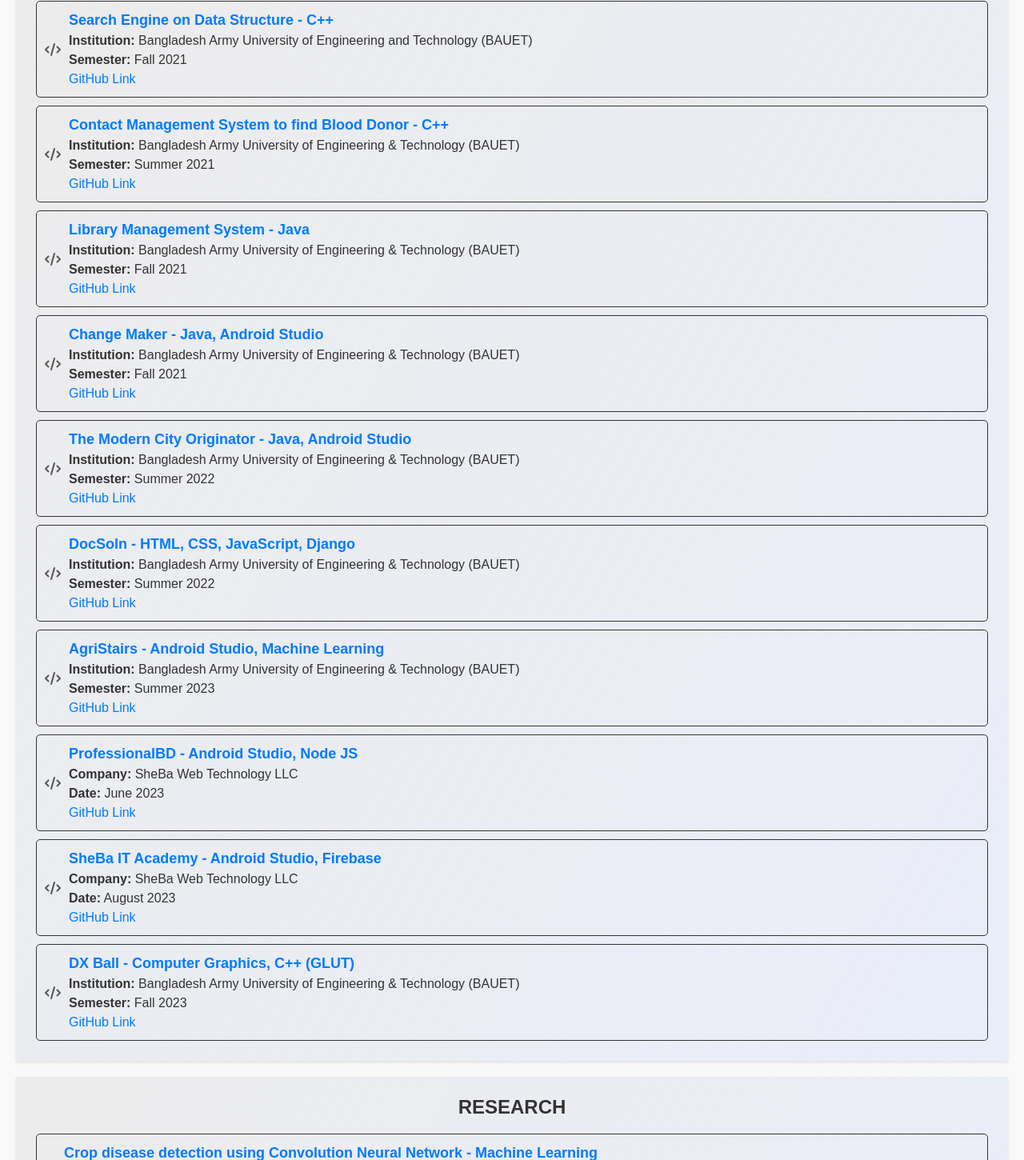
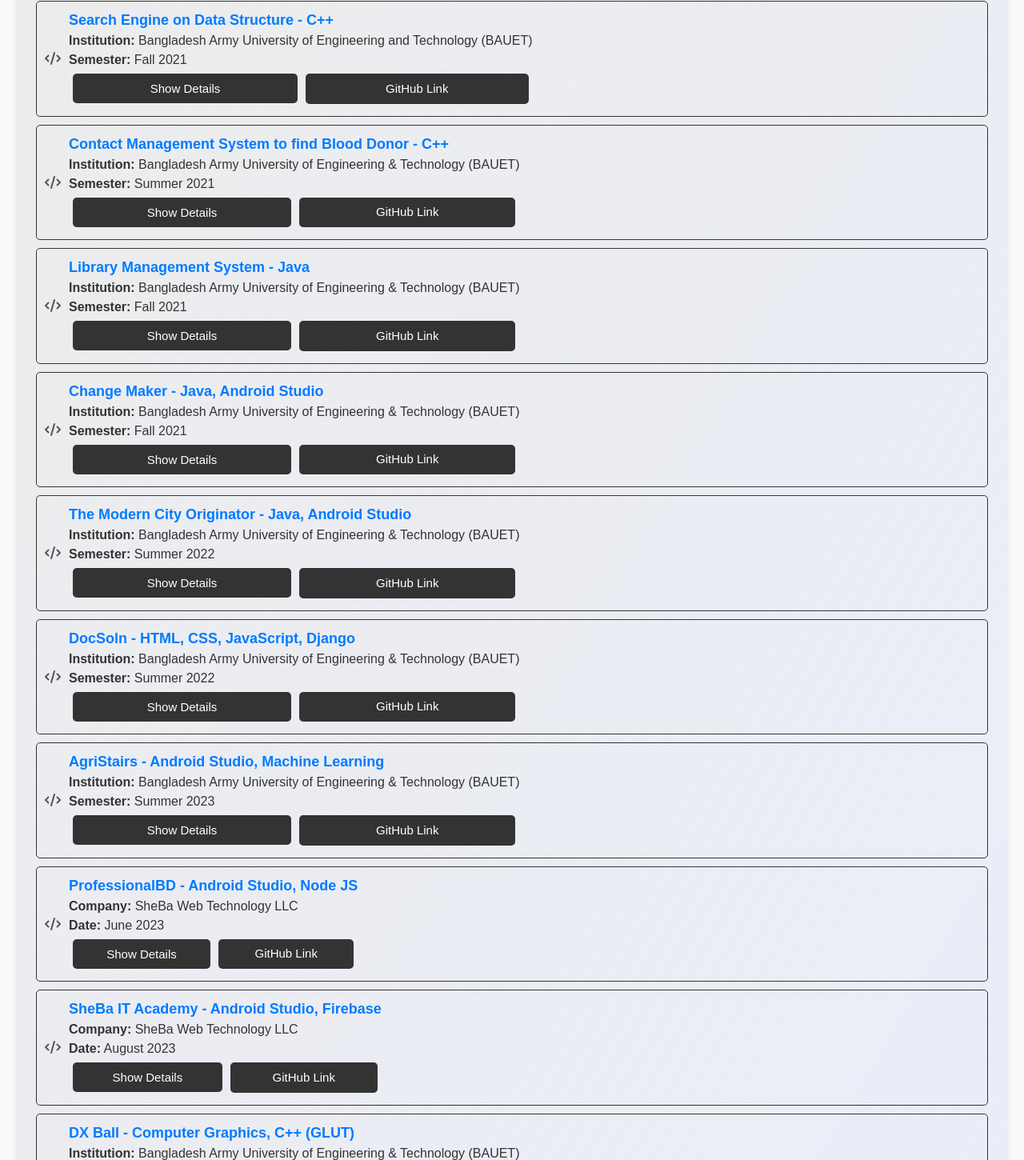
Before and after one commit to ARisHere/MyProtfolio, a plain HTML site: page index.html in a window 1280 px wide. Shown: the part 1350-2800 px from the top of the page at 80% size. Drawn offline with nearby package versions, Linux system fonts and the light colour scheme.

Commit message:
details update

```diff
--- a/index.html
+++ b/index.html
@@ -372,13 +372,56 @@
       .project-item p {
         margin: 0;
       }
+
       .project-item a {
-        color: #007bff;
+        color: white;
+        background-color: #333;
+        padding: 7.5px; /* Increased padding for better visibility */
+        border: none;
+        border-radius: 5px;
+        margin: 5px;
         text-decoration: none;
+        cursor: pointer;
+        width: 100%; /* Full width for consistency */
+        text-align: center;
+        font-size: 15px; /* Uniform text size */
+        box-sizing: border-box; /* Ensures padding and border are included in the width and height */
       }
-      .project-item a:hover {
-        text-decoration: underline;
+
+      .details-toggle {
+        color: white;
+        background-color: #333;
+        padding: 10px; /* Increased padding for better visibility */
+        border: none;
+        border-radius: 5px;
+        margin: 5px;
+        text-decoration: none;
+        cursor: pointer;
+        width: 100%; /* Full width for consistency */
+        text-align: center;
+        font-size: 15px; /* Uniform text size */
+        box-sizing: border-box; /* Ensures padding and border are included in the width and height */
       }
+
+      .project-item a:hover,
+      .details-toggle:hover {
+        background-color: #007bff;
+      }
+
+      .project-actions {
+        display: flex;
+        align-items: center;
+        justify-content: space-between; /* Space out the items evenly */
+        margin-top: 0;
+      }
+
+      .project-details {
+        margin-top: 10px;
+        border-top: 1px solid #333;
+        padding-top: 10px;
+      }
+
+
       /* Research Styles */
       .research-container {
         display: flex;
@@ -478,6 +521,7 @@
         margin: 0;
       }
 
+
       .justified {
             text-align: justify;
         }
@@ -510,6 +554,9 @@
       </div>
       <nav class="navigation">
         <ul>
+          <li id="phone-number">
+            <a href="tel:+8801739-411518" class="contact-link">+8801739-411518</a>
+          </li>
           <li>
             <a href="mailto:go2arahad@gmail.com" class="contact-link">E-mail</a>
           </li>
@@ -534,9 +581,6 @@
               href="https://drive.google.com/drive/folders/1RouYyynrA4Woqlj8uErSA9HIM0h6vaGp"
               target="_blank"
               class="cv-link">Download CV</a>
-          </li>
-          <li id="phone-number">
-            <a href="tel:+8801739-411518" class="contact-link">+8801739-411518</a>
           </li>
         </ul>
       </nav>
@@ -634,6 +678,7 @@
         </div>
       </section>
 
+
       <section id="projects" class="section">
         <h2>PROJECTS</h2>
         <div class="projects-container">
@@ -641,171 +686,161 @@
             <i class="fa fa-code"></i>
             <div>
               <h3>Search Engine on Data Structure - C++</h3>
-              <p>
-                <strong>Institution:</strong> Bangladesh Army University of
-                Engineering and Technology (BAUET)
-              </p>
+              <p><strong>Institution:</strong> Bangladesh Army University of Engineering and Technology (BAUET)</p>
               <p><strong>Semester:</strong> Fall 2021</p>
-              <p>
-                <a
-                  href="https://github.com/ARisHere/Search-Player"
-                  target="_blank"
-                  >GitHub Link</a
-                >
-              </p>
+              <div class="project-actions">
+                <button class="details-toggle">Show Details</button>
+                <a href="https://github.com/ARisHere/Search-Player" target="_blank">GitHub Link</a>
+              </div>
+              <div class="project-details" style="display: none;">
+                <p class="justified"><strong>Details:</strong> This project is a search engine implemented using data structures. It provides functionalities like adding, removing, and searching for data based on various criteria.</p>
+              </div>
             </div>
           </div>
+
           <div class="project-item">
             <i class="fa fa-code"></i>
             <div>
               <h3>Contact Management System to find Blood Donor - C++</h3>
-              <p>
-                <strong>Institution:</strong> Bangladesh Army University of
-                Engineering & Technology (BAUET)
-              </p>
+              <p><strong>Institution:</strong> Bangladesh Army University of Engineering & Technology (BAUET)</p>
               <p><strong>Semester:</strong> Summer 2021</p>
-              <p>
-                <a
-                  href="https://github.com/ARisHere/Blood-Doner-Management-System"
-                  target="_blank"
-                  >GitHub Link</a
-                >
-              </p>
+              <div class="project-actions">
+                <button class="details-toggle">Show Details</button>
+                <a href="https://github.com/ARisHere/Blood-Doner-Management-System" target="_blank">GitHub Link</a>
+              </div>
+              <div class="project-details" style="display: none;">
+                <p class="justified"><strong>Details:</strong> This project is a contact management system designed to help locate blood donors. It includes features like adding, removing, and searching for contacts based on various criteria.</p>
+              </div>
             </div>
           </div>
+
           <div class="project-item">
             <i class="fa fa-code"></i>
             <div>
               <h3>Library Management System - Java</h3>
-              <p>
-                <strong>Institution:</strong> Bangladesh Army University of
-                Engineering & Technology (BAUET)
-              </p>
+              <p><strong>Institution:</strong> Bangladesh Army University of Engineering & Technology (BAUET)</p>
               <p><strong>Semester:</strong> Fall 2021</p>
-              <p>
-                <a
-                  href="https://github.com/ARisHere/Library-Management-System"
-                  target="_blank"
-                  >GitHub Link</a
-                >
-              </p>
+              <div class="project-actions">
+                <button class="details-toggle">Show Details</button>
+                <a href="https://github.com/ARisHere/Library-Management-System" target="_blank">GitHub Link</a>
+              </div>
+              <div class="project-details" style="display: none;">
+                <p class="justified"><strong>Details:</strong> This project is a library management system that helps in managing the books in a library. It includes features such as adding new books, removing old ones, and searching for books by title or author.</p>
+              </div>
             </div>
           </div>
+
           <div class="project-item">
             <i class="fa fa-code"></i>
             <div>
               <h3>Change Maker - Java, Android Studio</h3>
-              <p>
-                <strong>Institution:</strong> Bangladesh Army University of
-                Engineering & Technology (BAUET)
-              </p>
+              <p><strong>Institution:</strong> Bangladesh Army University of Engineering & Technology (BAUET)</p>
               <p><strong>Semester:</strong> Fall 2021</p>
-              <p>
-                <a
-                  href="https://github.com/ARisHere/Change-Maker"
-                  target="_blank"
-                  >GitHub Link</a
-                >
-              </p>
+              <div class="project-actions">
+                <button class="details-toggle">Show Details</button>
+                <a href="https://github.com/ARisHere/Change-Maker" target="_blank">GitHub Link</a>
+              </div>
+              <div class="project-details" style="display: none;">
+                <p class="justified"><strong>Details:</strong> This project is an Android application that helps users calculate the change to be returned after a transaction. It provides an easy interface to input the transaction amount and payment received.</p>
+              </div>
             </div>
           </div>
+
           <div class="project-item">
             <i class="fa fa-code"></i>
             <div>
               <h3>The Modern City Originator - Java, Android Studio</h3>
-              <p>
-                <strong>Institution:</strong> Bangladesh Army University of
-                Engineering & Technology (BAUET)
-              </p>
+              <p><strong>Institution:</strong> Bangladesh Army University of Engineering & Technology (BAUET)</p>
               <p><strong>Semester:</strong> Summer 2022</p>
-              <p>
-                <a
-                  href="https://github.com/ARisHere/The-Modern-city-Originator"
-                  target="_blank"
-                  >GitHub Link</a
-                >
-              </p>
+              <div class="project-actions">
+                <button class="details-toggle">Show Details</button>
+                <a href="https://github.com/ARisHere/The-Modern-city-Originator" target="_blank">GitHub Link</a>
+              </div>
+              <div class="project-details" style="display: none;">
+                <p class="justified"><strong>Details:</strong> This project is an Android application that simulates the development of a modern city. Users can design city layouts, manage resources, and simulate city growth over time.</p>
+              </div>
             </div>
           </div>
+
           <div class="project-item">
             <i class="fa fa-code"></i>
             <div>
               <h3>DocSoln - HTML, CSS, JavaScript, Django</h3>
-              <p>
-                <strong>Institution:</strong> Bangladesh Army University of
-                Engineering & Technology (BAUET)
-              </p>
+              <p><strong>Institution:</strong> Bangladesh Army University of Engineering & Technology (BAUET)</p>
               <p><strong>Semester:</strong> Summer 2022</p>
-              <p>
-                <a href="https://github.com/ARisHere/Docsoln" target="_blank"
-                  >GitHub Link</a
-                >
-              </p>
+              <div class="project-actions">
+                <button class="details-toggle">Show Details</button>
+                <a href="https://github.com/ARisHere/Docsoln" target="_blank">GitHub Link</a>
+              </div>
+              <div class="project-details" style="display: none;">
+                <p class="justified"><strong>Details:</strong> This project is a web application for managing documents. It includes features such as uploading, searching, and organizing documents based on different categories and tags.</p>
+              </div>
             </div>
           </div>
+
           <div class="project-item">
             <i class="fa fa-code"></i>
             <div>
               <h3>AgriStairs - Android Studio, Machine Learning</h3>
-              <p>
-                <strong>Institution:</strong> Bangladesh Army University of
-                Engineering & Technology (BAUET)
-              </p>
+              <p><strong>Institution:</strong> Bangladesh Army University of Engineering & Technology (BAUET)</p>
               <p><strong>Semester:</strong> Summer 2023</p>
-              <p>
-                <a href="https://github.com/ARisHere/AgriStairs" target="_blank"
-                  >GitHub Link</a
-                >
-              </p>
+              <div class="project-actions">
+                <button class="details-toggle">Show Details</button>
+                <a href="https://github.com/ARisHere/AgriStairs" target="_blank">GitHub Link</a>
+              </div>
+              <div class="project-details" style="display: none;">
+                <p class="justified"><strong>Details:</strong> This project is an Android application that uses machine learning to assist farmers in identifying crop diseases. The app allows users to take pictures of crops and receive diagnoses and treatment recommendations.</p>
+              </div>
             </div>
           </div>
+
           <div class="project-item">
             <i class="fa fa-code"></i>
             <div>
               <h3>ProfessionalBD - Android Studio, Node JS</h3>
               <p><strong>Company:</strong> SheBa Web Technology LLC</p>
               <p><strong>Date:</strong> June 2023</p>
-              <p>
-                <a
-                  href="https://github.com/ARisHere/Professional-BD"
-                  target="_blank"
-                  >GitHub Link</a
-                >
-              </p>
+              <div class="project-actions">
+                <button class="details-toggle">Show Details</button>
+                <a href="https://github.com/ARisHere/Professional-BD" target="_blank">GitHub Link</a>
+              </div>
+              <div class="project-details" style="display: none;">
+                <p class="justified"><strong>Details:</strong> This project is an Android application that connects professionals with potential clients. Users can create profiles, showcase their skills, and find job opportunities.</p>
+              </div>
             </div>
           </div>
+
           <div class="project-item">
             <i class="fa fa-code"></i>
             <div>
               <h3>SheBa IT Academy - Android Studio, Firebase</h3>
               <p><strong>Company:</strong> SheBa Web Technology LLC</p>
               <p><strong>Date:</strong> August 2023</p>
-              <p>
-                <a
-                  href="https://github.com/ARisHere/SheBa-IT-Academy"
-                  target="_blank"
-                  >GitHub Link</a
-                >
-              </p>
+              <div class="project-actions">
+                <button class="details-toggle">Show Details</button>
+                <a href="https://github.com/ARisHere/SheBa-IT-Academy" target="_blank">GitHub Link</a>
+              </div>
+              <div class="project-details" style="display: none;">
+                <p class="justified"><strong>Details:</strong> This project is an Android application for an IT academy. It provides course materials, schedules, and student management features for both instructors and students.</p>
+              </div>
             </div>
           </div>
+
           <div class="project-item">
             <i class="fa fa-code"></i>
             <div>
               <h3>DX Ball - Computer Graphics, C++ (GLUT)</h3>
-              <p>
-                <strong>Institution:</strong> Bangladesh Army University of
-                Engineering & Technology (BAUET)
-              </p>
+              <p><strong>Institution:</strong> Bangladesh Army University of Engineering & Technology (BAUET)</p>
               <p><strong>Semester:</strong> Fall 2023</p>
-              <p>
-                <a href="https://github.com/ARisHere/DX-Ball" target="_blank"
-                  >GitHub Link</a
-                >
-              </p>
+              <div class="project-actions">
+                <button class="details-toggle">Show Details</button>
+                <a href="https://github.com/ARisHere/DX-Ball" target="_blank">GitHub Link</a>
+              </div>
+              <div class="project-details" style="display: none;">
+                <p class="justified"><strong>Details:</strong> This project is a compiler game. This is an computer graphics project which I completed to ensure my computer graphics skill and it's movement. I use c++ glut and igraphichs library to complete this project.</p>
+              </div>
             </div>
           </div>
-        </div>
       </section>
 
       <section id="research" class="section">
@@ -1199,6 +1234,23 @@
         });
       });
 
+      document.addEventListener('DOMContentLoaded', function() {
+    var toggleButtons = document.querySelectorAll('.details-toggle');
+
+    toggleButtons.forEach(function(button) {
+      button.addEventListener('click', function() {
+        var details = this.parentNode.nextElementSibling;
+        if (details.style.display === 'none' || details.style.display === '') {
+          details.style.display = 'block';
+          this.textContent = 'Hide Details';
+        } else {
+          details.style.display = 'none';
+          this.textContent = 'Show Details';
+        }
+      });
+    });
+  });
+
       // Initialize particles.js
       particlesJS("particles-js", {
         particles: {
```
